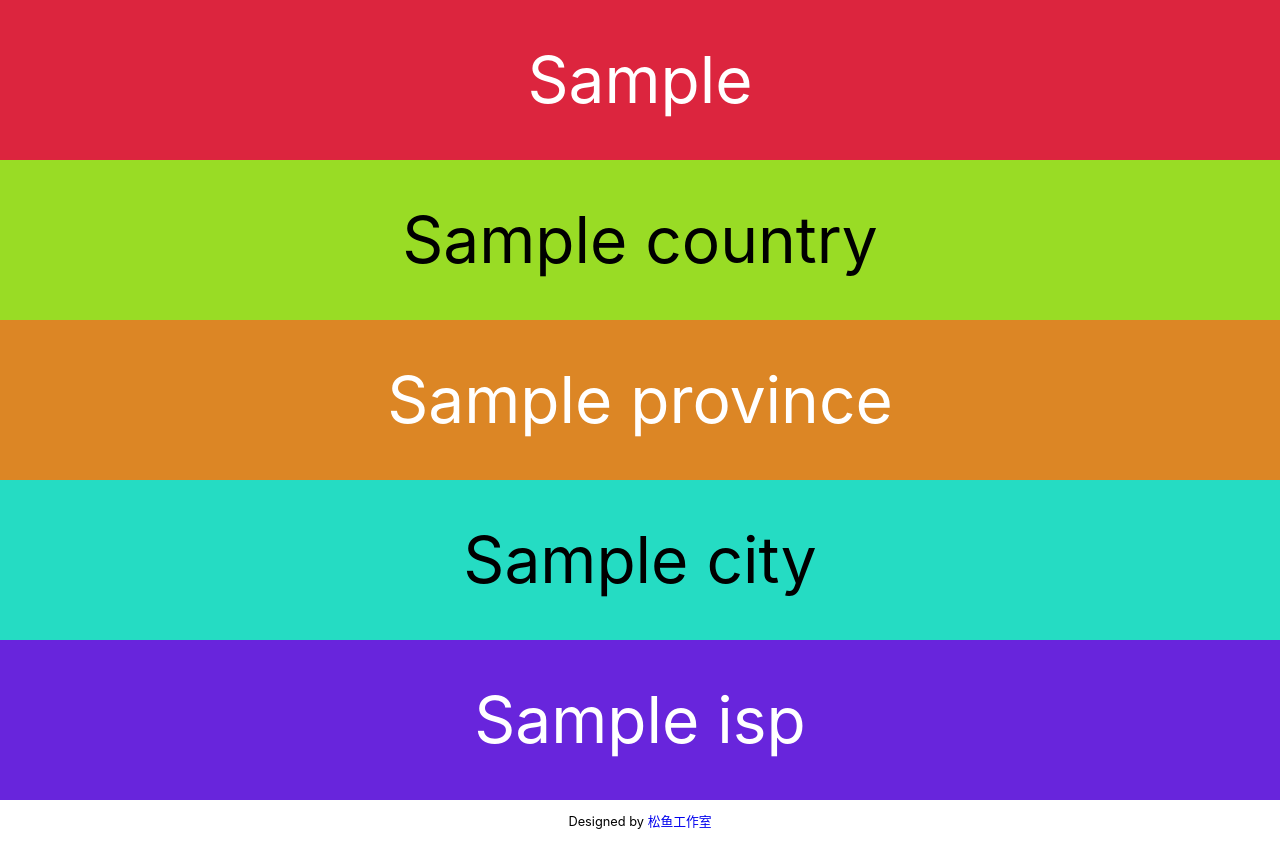
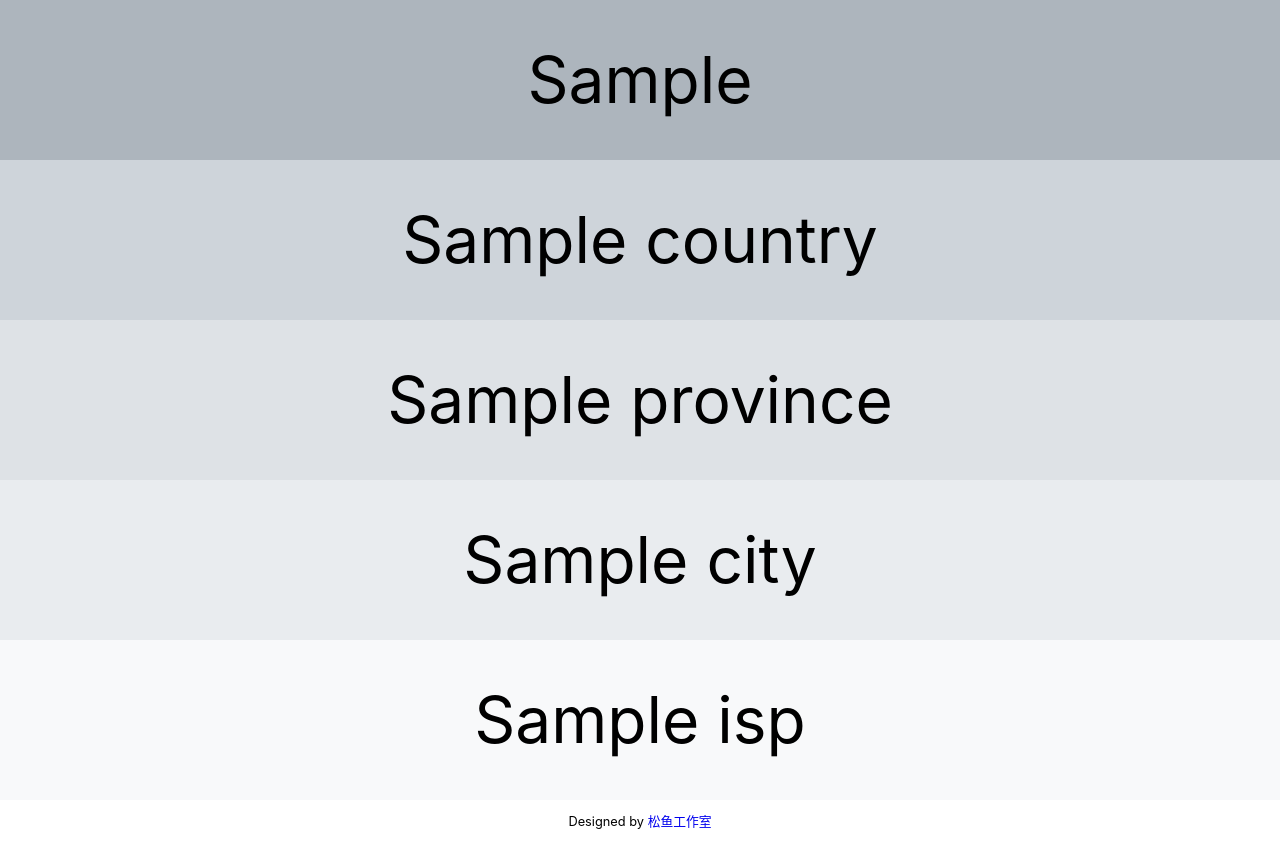
Before and after one commit to jackjyq/ip, a Django app: template templates/index.html in a window 1280 px wide. Run offline with Django 3.2, Linux system fonts and the light colour scheme; the template is opened without the code that fills it: most values are stand-ins (such as "Sample title", 1, 10 or a date in 2020).

Commit message:
change color and logo

```diff
--- a/static/favicon_io/about.txt
+++ b/static/favicon_io/about.txt
@@ -1,6 +1,6 @@
 This favicon was generated using the following font:
 
-- Font Title: Leckerli One
-- Font Author: Copyright (c) 2011 Gesine Todt (www.gesine-todt.de), with Reserved Font Names "Leckerli"
-- Font Source: http://fonts.gstatic.com/s/leckerlione/v14/V8mCoQH8VCsNttEnxnGQ-1itLZxcBtItFw.ttf
+- Font Title: Allerta
+- Font Author: Copyright (c) 2009, Matt McInerney <matt@pixelspread.com>
+- Font Source: http://fonts.gstatic.com/s/allerta/v16/TwMO-IAHRlkbx940UnEdSQqO5uY.ttf
 - Font License: SIL Open Font License, 1.1 (http://scripts.sil.org/OFL))
--- a/static/styles.css
+++ b/static/styles.css
@@ -1,5 +1,5 @@
 /* color palette
-    https://coolors.co/dc253e-99dc25-dc8625-25dcc3-6825dc */
+    https://coolors.co/f8f9fa-e9ecef-dee2e6-ced4da-adb5bd-6c757d-495057-343a40-212529 */
 
 /* font-family
     https://zenozeng.github.io/fonts.css/ */
@@ -34,27 +34,27 @@ div.item {
 }
 
 div.item:nth-of-type(1) {
-  background-color: #dc253e;
-  color: white;
+  background-color: #adb5bd;
+  color: black;
 }
 
 div.item:nth-of-type(2) {
-  background-color: #99dc25;
+  background-color: #ced4da;
   color: black;
 }
 div.item:nth-of-type(3) {
-  background-color: #dc8625;
-  color: white;
+  background-color: #dee2e6;
+  color: black;
 }
 
 div.item:nth-of-type(4) {
-  background-color: #25dcc3;
+  background-color: #e9ecef;
   color: black;
 }
 
 div.item:nth-of-type(5) {
-  background-color: #6825dc;
-  color: white;
+  background-color: #f8f9fa;
+  color: black;
 }
 
 footer {
--- a/templates/index.html
+++ b/templates/index.html
@@ -5,7 +5,7 @@
     <meta charset="UTF-8" />
     <meta http-equiv="X-UA-Compatible" content="IE=edge" />
     <meta name="viewport" content="width=device-width, initial-scale=1.0" />
-    <title>IP 地址</title>
+    <title>IP 归属地查询器</title>
     <!-- import favicon -->
     <link
       rel="apple-touch-icon"
```
Also changed, not shown: README.md, static/favicon_io/android-chrome-192x192.png, static/favicon_io/android-chrome-512x512.png, static/favicon_io/apple-touch-icon.png, static/favicon_io/favicon-16x16.png, static/favicon_io/favicon-32x32.png, static/favicon_io/favicon.ico, static/favicon_io/site.webmanifest.
